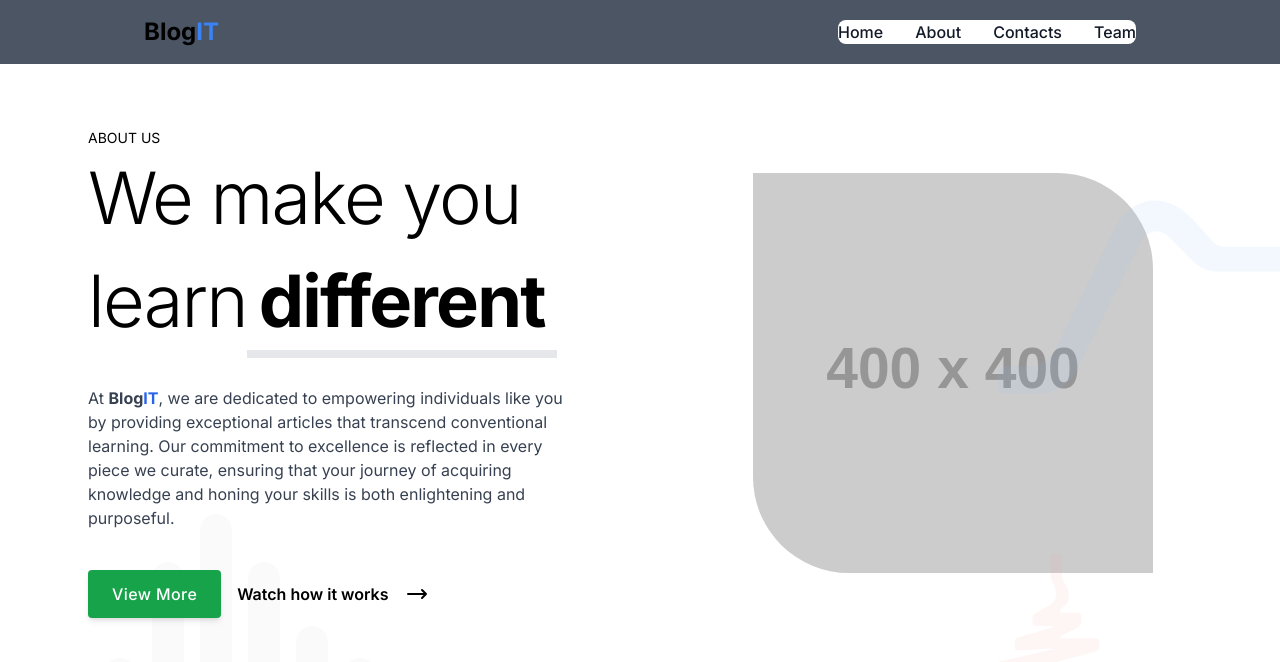
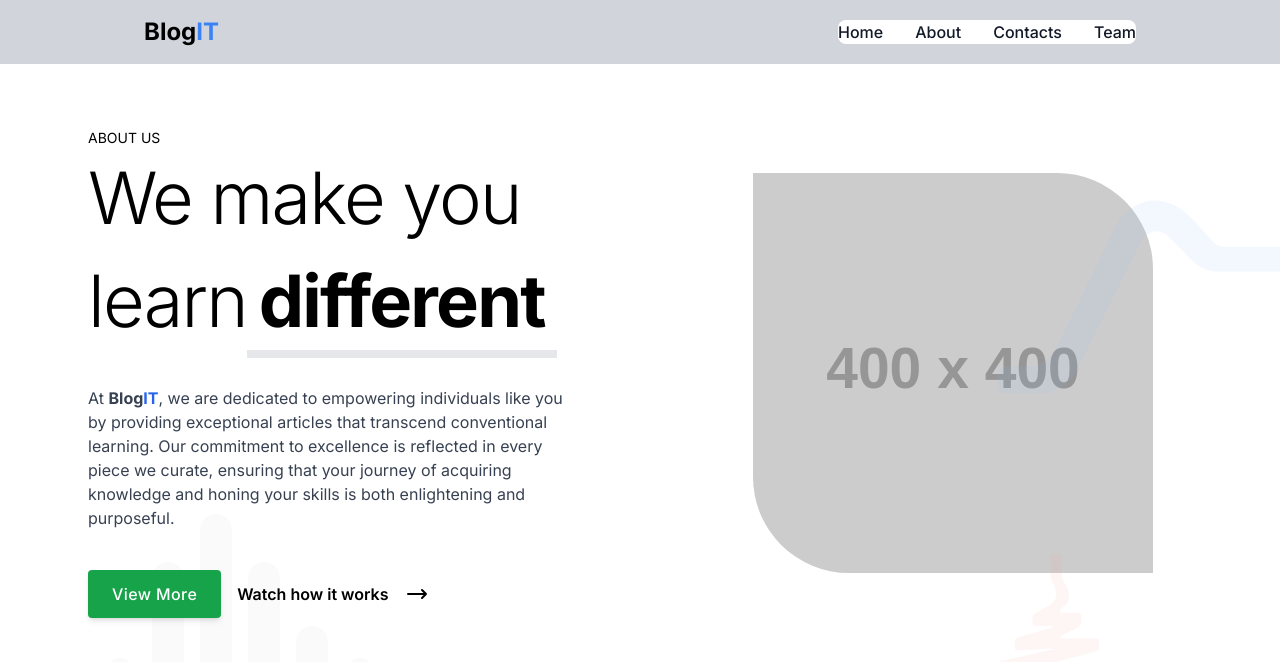
Before and after one commit to PhutiCee/nextjs-blog, a Next.js app: page /about in a window 1280 px wide. Shown: the top 662 px of the page. Built offline with nearby package versions, Linux system fonts and the light colour scheme.

Commit message:
Navbar color fix

```diff
--- a/app/components/Navbar.tsx
+++ b/app/components/Navbar.tsx
@@ -32,7 +32,7 @@
         // </header>
 
         <div>
-            <nav className="bg-gray-600 border-gray-200 shadow-md dark:bg-gray-300">
+            <nav className="bg-gray-300 border-gray-200 shadow-md ">
                 <div className="max-w-screen-xl flex flex-wrap items-center justify-between mx-auto p-4 md:max-w-4xl lg:max-w-5xl">
                     <Link href="/" className="flex items-center space-x-3 rtl:space-x-reverse" onClick={closeMobileMenu}>
                         <h2 className="self-center text-2xl font-bold whitespace-nowrap">Blog<span className='text-blue-500'>IT</span></h2>
@@ -52,7 +52,7 @@
                         </svg>
                     </button>
                     <div className={`w-full md:block md:w-auto ${isMobileMenuOpen ? 'block' : 'hidden'}`} id="navbar-default">
-                        <ul className="font-medium flex flex-col p-4 md:p-0 mt-4 border border-gray-300 rounded-lg bg-gray-50 md:flex-row md:space-x-8 rtl:space-x-reverse md:mt-0 md:border-0 md:bg-white dark:bg-gray-300 md:dark:bg-gray-300 dark:border-gray-700">
+                        <ul className="font-medium flex flex-col p-4 md:p-0 mt-4 border border-gray-300 rounded-lg bg-gray-50 md:flex-row md:space-x-8 rtl:space-x-reverse md:mt-0 md:border-0 md:bg-white dark:bg-gray-300 md:dark:bg-gray-300">
                             <li>
                                 <Link href="/" className="block py-2 px-3 text-gray-900 rounded hover:bg-gray-100 md:hover:bg-transparent md:border-0 md:hover:text-blue-700 md:p-0 md:dark:hover:bg-transparent" onClick={closeMobileMenu}>
                                     Home
```
